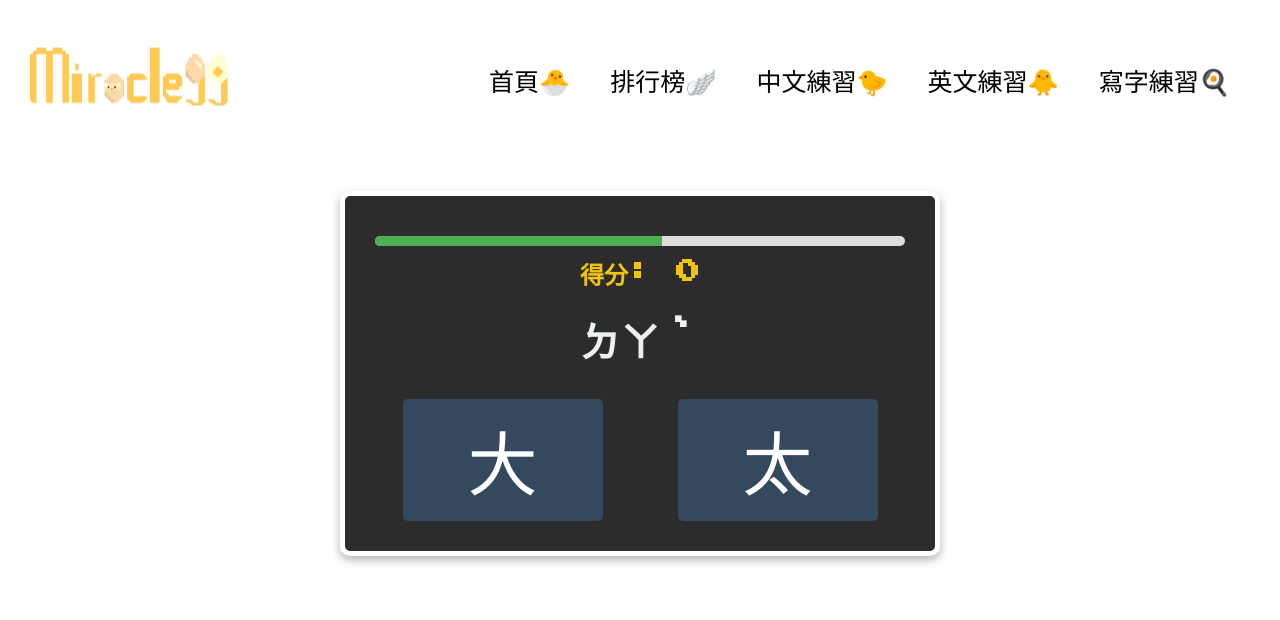
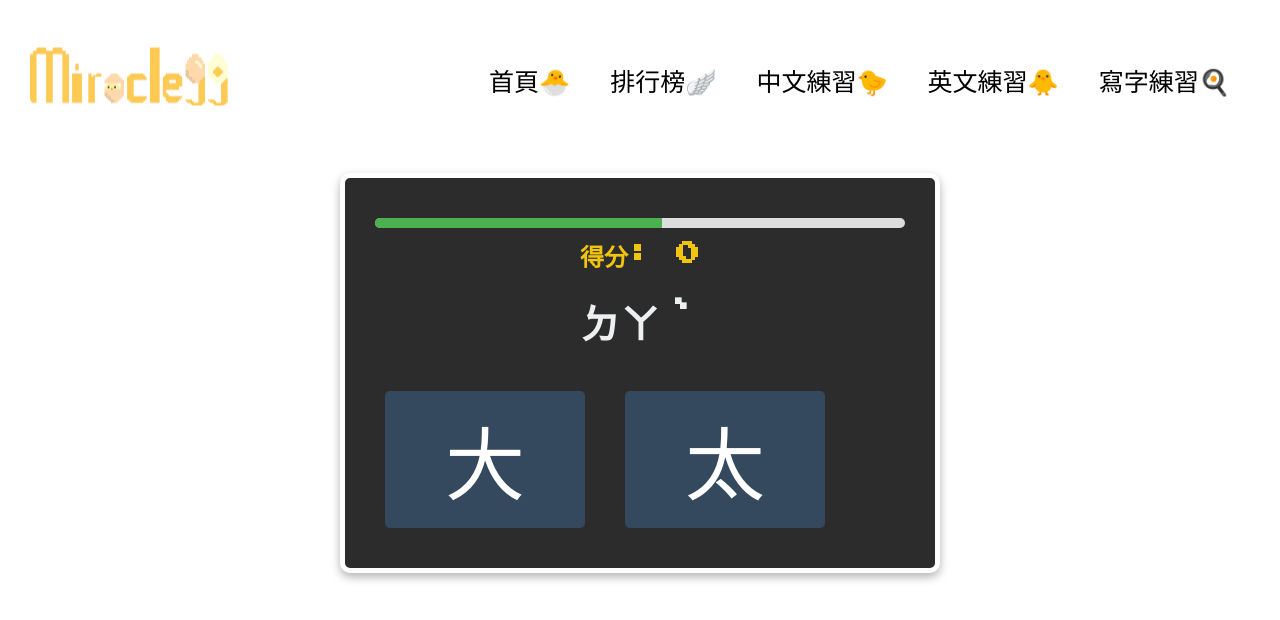
Before and after one commit to haleychang0530/my-react-game, a React (Vite) app in the folder front/: page /gamech in a window 1280 px wide. Shown: the top 620 px of the page. Built offline with nearby package versions, Linux system fonts and the light colour scheme; the HTML template or start-up script is replaced by a standard one.

Commit message:
Update gamech.css

```diff
--- a/front/src/pages/css/gamech.css
+++ b/front/src/pages/css/gamech.css
@@ -38,10 +38,18 @@
     margin-top: 30px;
   }
 
+  .option-button {
+    font-size: 5rem;  /* 放大選項字體 */
+    padding: 10px 20px;
+    margin: 10px;
+    justify-content: center;
+  }
+
+
   /* 按鈕樣式 */
   button {
     font-family: 'Courier New', Courier, monospace;
-    font-size: 70px;
+    font-size: 20px;
     background-color: #34495e;
     color: white;
     border: none;
```
